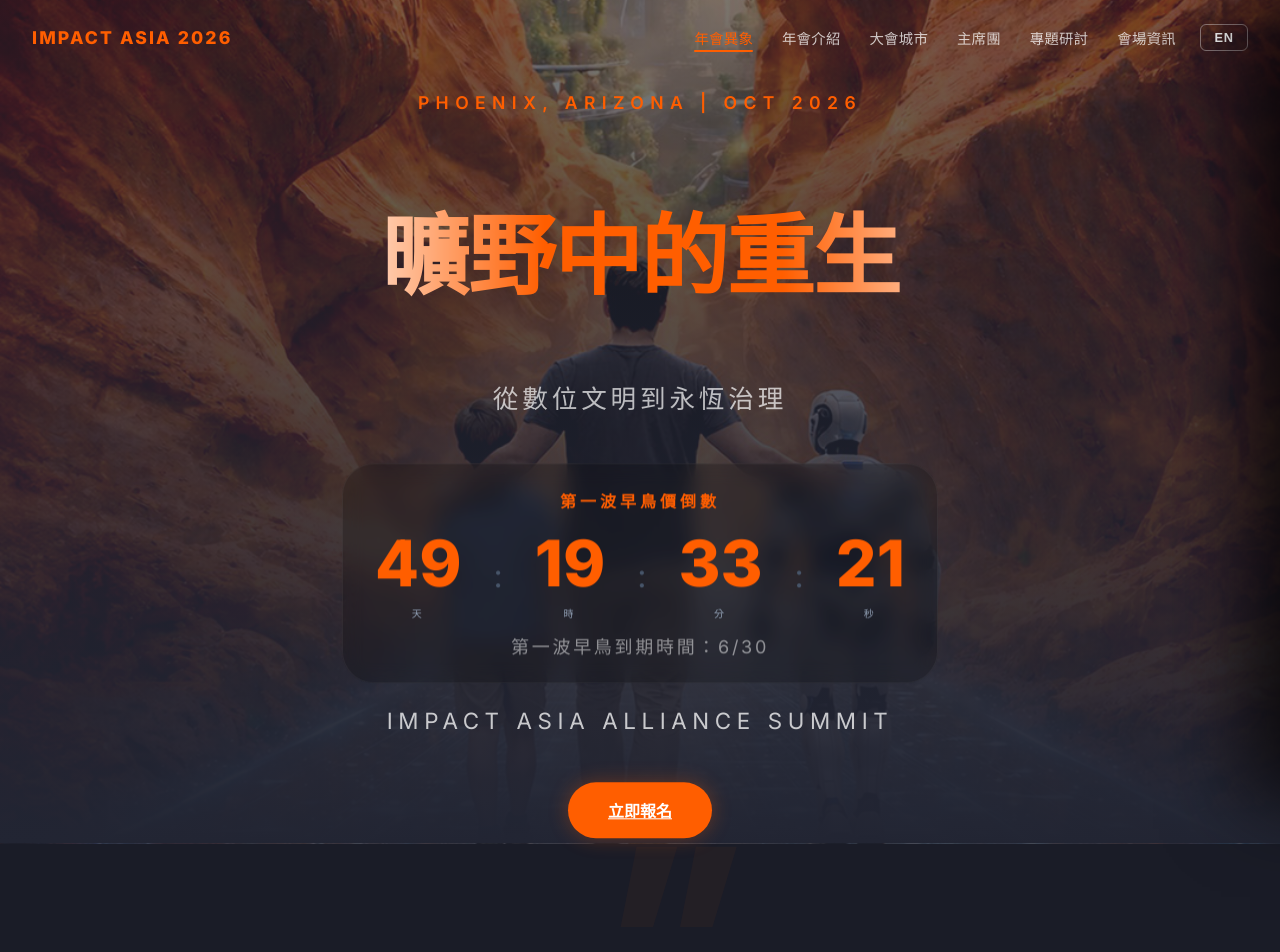
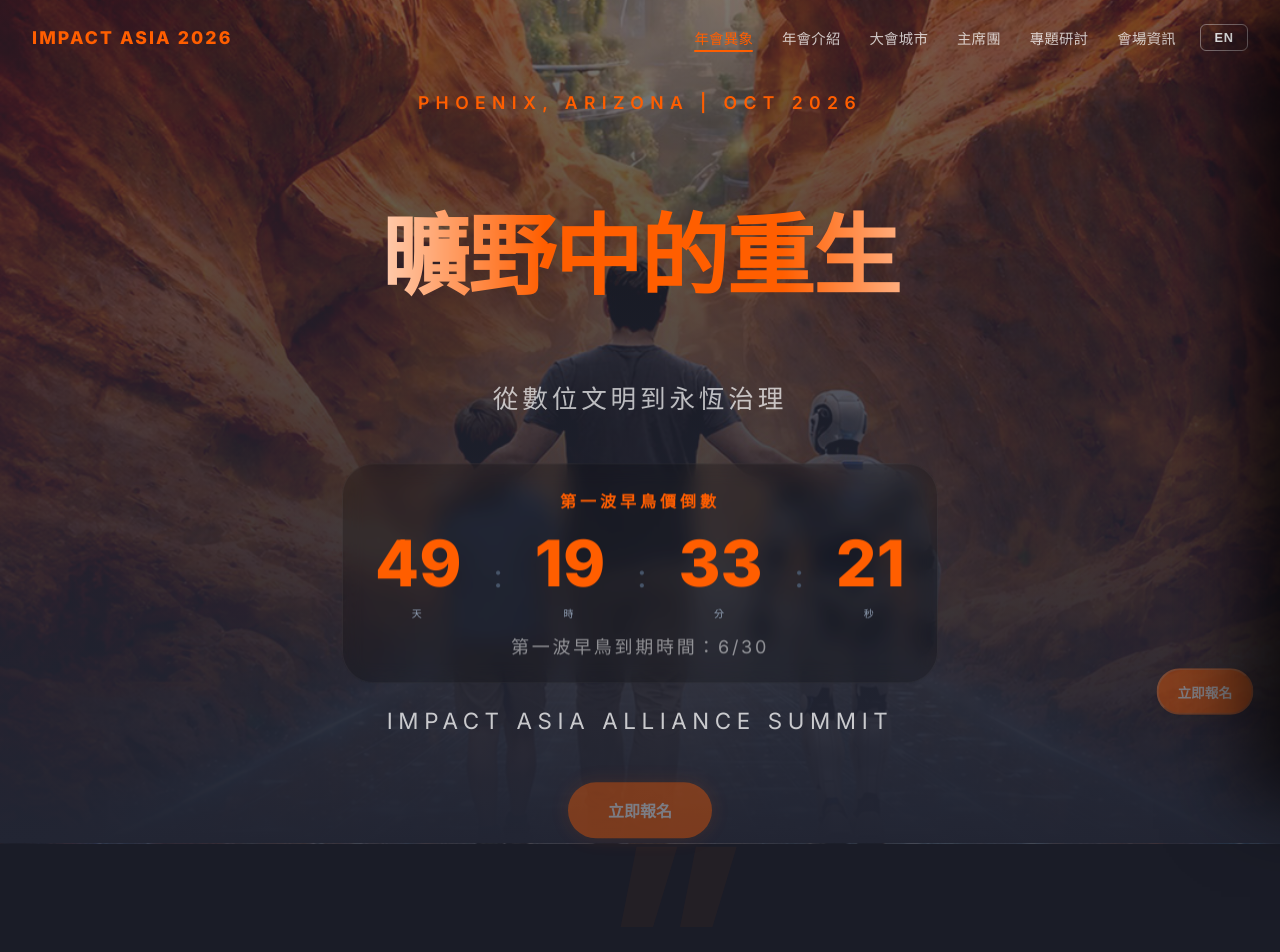
Before and after one commit to newstream-stack/impactasiacenter, a React (Vite) app: page / in a window 1280 px wide. Shown: the top 952 px of the page. Built offline with nearby package versions, Linux system fonts and the light colour scheme.

Commit message:
立即報名disable

```diff
--- a/src/components/FloatingRegisterBtn/FloatingRegisterBtn.jsx
+++ b/src/components/FloatingRegisterBtn/FloatingRegisterBtn.jsx
@@ -8,14 +8,13 @@ export default function FloatingRegisterBtn() {
   const visible = !heroVisible
 
   return (
-    <a
-      href={t('registrationUrl')}
-      target="_blank"
-      rel="noopener noreferrer"
+    <button
+      disabled
       className={`${styles.btn} ${visible ? styles.show : ''}`}
       aria-label={t('btnRegister')}
+      style={{ opacity: 0.4, cursor: 'not-allowed', pointerEvents: 'none' }}
     >
       {t('btnRegister')}
-    </a>
+    </button>
   )
 }
--- a/src/components/Hero/Hero.jsx
+++ b/src/components/Hero/Hero.jsx
@@ -27,14 +27,13 @@ export default function Hero() {
         <Countdown />
         <p className={styles.eventName}>{hero.eventName}</p>
         <div className={styles.cta}>
-          <a
-            href={t('registrationUrl')}
-            target="_blank"
-            rel="noopener noreferrer"
+          <button
+            disabled
             className={styles.btnPrimary}
+            style={{ opacity: 0.4, cursor: 'not-allowed', pointerEvents: 'none' }}
           >
             {t('btnRegister')}
-          </a>
+          </button>
         </div>
       </div>
     </section>
```
